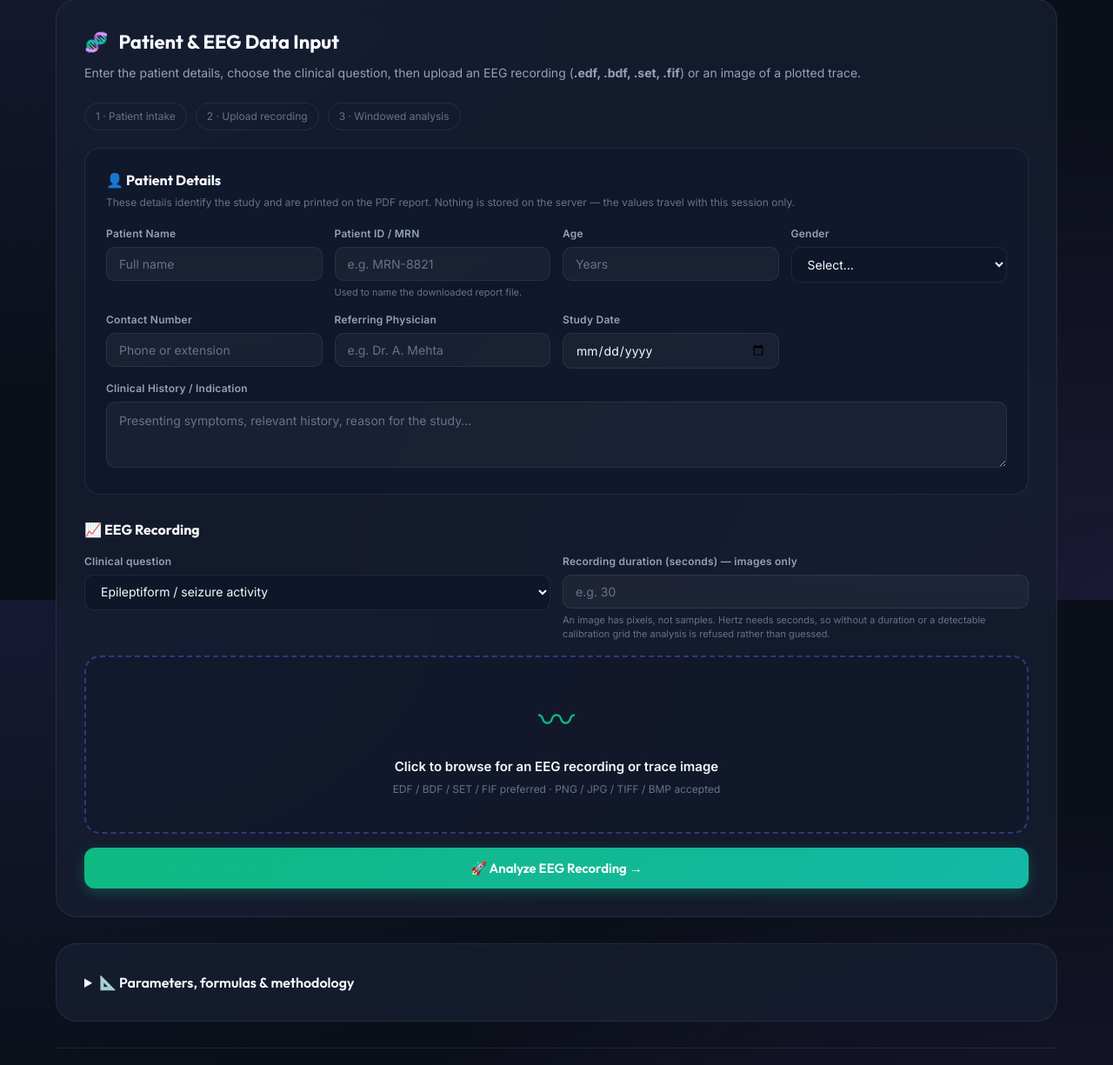
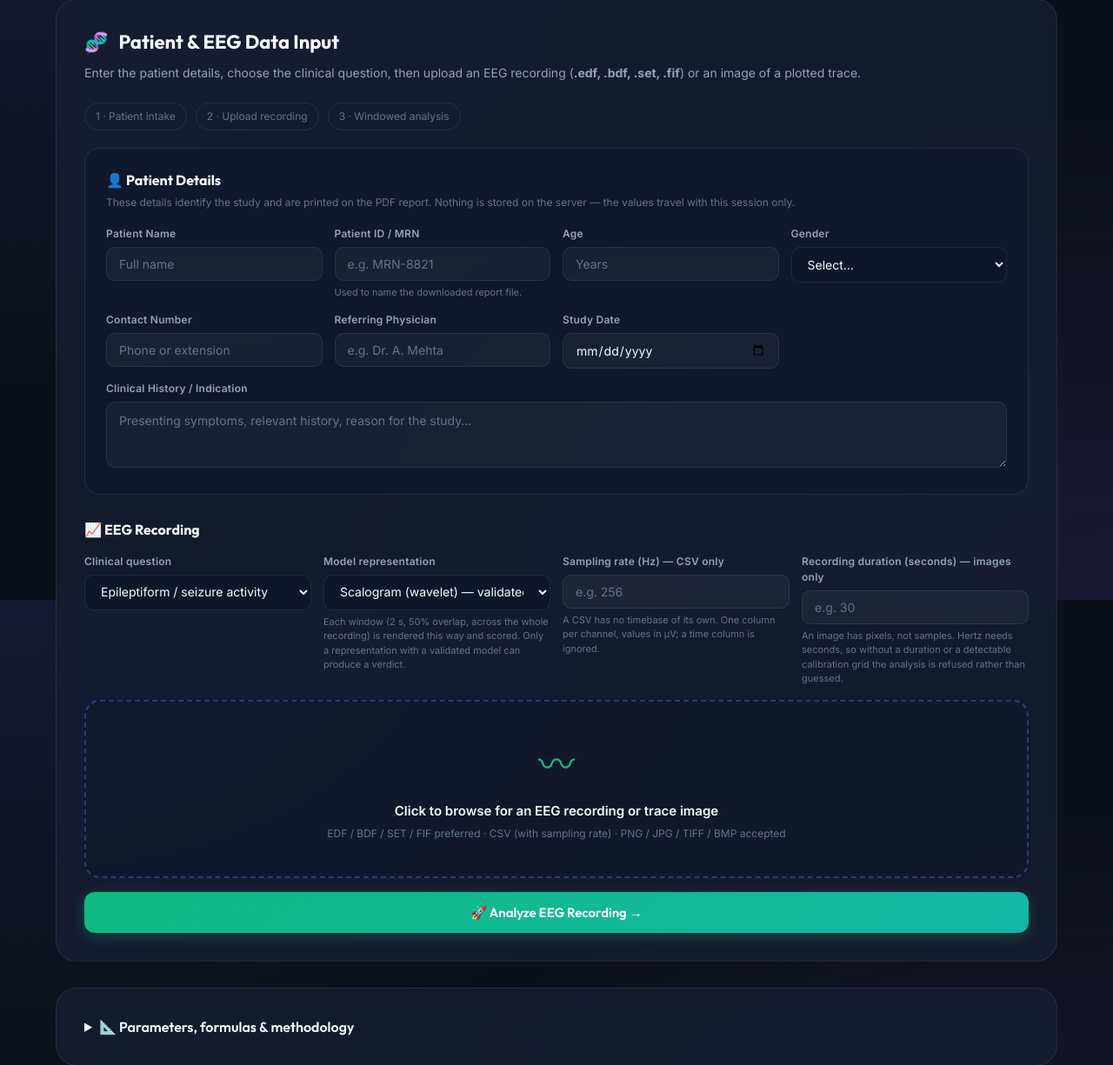
Before and after one commit to AlphaSukehero/ai-detection, a Flask app: page /eeg in a window 1280 px wide. Shown: the part 110-1335 px from the top of the page at 87% size. Run offline with Flask 3, Linux system fonts and the light colour scheme; parts of the project's set-up code (start-up, migrations or seed data) failed here and were passed over.

Commit message:
feat(eeg): representation selector, CSV upload and peak window on page and PDF
The EEG page and its PDF now name the representation used, show the
highest window score and time, and add a review note for an isolated
high window. A line-plot representation can be chosen; without a
validated line-plot model (card preprocessing must match) the study is
NOT ASSESSED with that reason, while signal measurements still show.
CSV recordings are accepted with a stated sampling rate. The analysis
lives in run_eeg_analysis() so the page and the upcoming API share it.

Co-Authored-By: Claude Opus 5.5 <noreply@anthropic.com>

```diff
--- a/app.py
+++ b/app.py
@@ -1409,25 +1409,43 @@ def download_satellite_report():
 _eeg_models = {}
 
 
-def get_eeg_model(task):
-    """Return (model, card) for an EEG head, or (None, None).
-
+EEG_REPRESENTATIONS = {"scalogram": "Scalogram (wavelet)", "lineplot": "Line plot"}
+
+
+def get_eeg_model(task, representation="scalogram"):
+    """Return (model, card) for an EEG head and representation, or (None, None).
+
+    Scalogram models live at model/eeg_<task>.keras, line-plot models at
+    model/eeg_<task>_lineplot.keras. A model only serves if its card says it
+    was trained on that representation: feeding a scalogram model line plots
+    (or the reverse) would produce confident scores that mean nothing.
     A missing model is normal: the measured parameters do not depend on one,
     and the page says "not assessed" rather than "normal".
     """
-    if task not in _eeg_models:
-        _eeg_models[task] = (None, None)
-        path = os.path.join("model", f"eeg_{task}.keras")
+    key = (task, representation)
+    if key not in _eeg_models:
+        _eeg_models[key] = (None, None)
+        suffix = "" if representation == "scalogram" else f"_{representation}"
+        path = os.path.join("model", f"eeg_{task}{suffix}.keras")
         if TF_AVAILABLE and os.path.exists(path):
             try:
-                _eeg_models[task] = (load_model(path, compile=False), load_card(path))
+                card = load_card(path)
+                if not str(card.get("preprocessing", "")).startswith(representation):
+                    raise ValueError(
+                        f"card preprocessing {card.get('preprocessing')!r} is not {representation}")
+                _eeg_models[key] = (load_model(path, compile=False), card)
             except Exception as e:
-                print(f"EEG model {task} unavailable: {e}")
-    return _eeg_models[task]
-
-
-def _eeg_to_signal(filepath, ext, duration):
+                print(f"EEG model {task}/{representation} unavailable: {e}")
+    return _eeg_models[key]
+
+
+def _eeg_to_signal(filepath, ext, duration, sampling_rate=None):
     """Upload -> (signal, fs, provenance). Raises on an unusable input."""
+    if ext == ".csv":
+        from eeg.loaders import read_csv_recording
+        signal, fs, names = read_csv_recording(filepath, sampling_rate)
+        return (np.mean(signal, axis=0), fs,
+                f"CSV, {len(names)} channels at {fs:g} Hz (values read as µV)")
     if ext in EEG_SIGNAL_EXTENSIONS:
         from eeg.loaders import read_recording
         signal, fs, names = read_recording(filepath)
@@ -1472,56 +1490,67 @@ def create_eeg_plot(result, bands, filename):
 def _eeg_page(**kw):
     kw.setdefault("patient", {})
     return render_template("eeg.html", patient_fields=PATIENT_FIELDS,
-                           gender_options=GENDER_OPTIONS, tasks=EEG_TASKS, **kw)
-
-
-@app.route("/analyze_eeg", methods=["POST"])
-def analyze_eeg():
+                           gender_options=GENDER_OPTIONS, tasks=EEG_TASKS,
+                           representations=EEG_REPRESENTATIONS, **kw)
+
+
+def _form_float(form, key):
+    try:
+        return float(form.get(key) or 0) or None
+    except (TypeError, ValueError):
+        return None
+
+
+def run_eeg_analysis(form_in, file):
+    """Everything behind an EEG analysis, shared by the page and the API.
+
+    Returns {"error", "entered"} on refusal, else {"view", "patient",
+    "saved", "result"}.
+    """
     from eeg.digitize import CalibrationError
     from eeg.loaders import RecordingError
     from eeg.inference import analyse_signal, summarise
     from eeg.metrics import BANDS
 
-    form, bind_error = patient_form(request.form)
+    form, bind_error = patient_form(form_in)
     entered, meta_errors = collect_metadata(form, PATIENT_FIELDS)
     if bind_error:
         meta_errors = [bind_error] + meta_errors
     if meta_errors:
-        return _eeg_page(error=" ".join(meta_errors), patient=entered)
+        return {"error": " ".join(meta_errors), "entered": entered}
     patient = finalize_metadata(entered, PATIENT_FIELDS)
 
-    task = request.form.get("task", "seizure")
+    task = form_in.get("task", "seizure")
     if task not in EEG_TASKS:
         task = "seizure"
-    try:
-        duration = float(request.form.get("duration") or 0) or None
-    except ValueError:
-        duration = None
-
-    file = request.files.get("eeg_file")
+    representation = form_in.get("representation", "scalogram")
+    if representation not in EEG_REPRESENTATIONS:
+        representation = "scalogram"
+    duration = _form_float(form_in, "duration")
+    sampling_rate = _form_float(form_in, "sampling_rate")
+
     if not file or file.filename == "":
-        return _eeg_page(error="Please upload an EEG recording or trace image.",
-                         patient=entered)
+        return {"error": "Please upload an EEG recording or trace image.",
+                "entered": entered}
     ext = os.path.splitext(os.path.basename(file.filename))[1].lower()
-    if ext not in EEG_SIGNAL_EXTENSIONS | (IMAGE_EXTENSIONS - DICOM_EXTENSIONS):
-        return _eeg_page(error=f"Unsupported file type '{ext}'.", patient=entered)
+    if ext not in EEG_SIGNAL_EXTENSIONS | {".csv"} | (IMAGE_EXTENSIONS - DICOM_EXTENSIONS):
+        return {"error": f"Unsupported file type '{ext}'.", "entered": entered}
     filepath = os.path.join(app.config["UPLOAD_FOLDER"],
                             "eeg_upload_" + uuid.uuid4().hex[:8] + ext)
     file.save(filepath)
 
     try:
-        signal, fs, provenance = _eeg_to_signal(filepath, ext, duration)
+        signal, fs, provenance = _eeg_to_signal(filepath, ext, duration, sampling_rate)
     except (CalibrationError, RecordingError) as e:
-        return _eeg_page(error=str(e), patient=entered)
+        return {"error": str(e), "entered": entered}
     except Exception as e:
         print("EEG read error:", e)
-        return _eeg_page(error=f"Could not read this recording: {e}", patient=entered)
-
-    model, card = get_eeg_model(task)
-    result = analyse_signal(signal, fs, model=model, card=card)
+        return {"error": f"Could not read this recording: {e}", "entered": entered}
+
+    model, card = get_eeg_model(task, representation)
+    result = analyse_signal(signal, fs, model=model, card=card, kind=representation)
     if result["n_windows"] == 0:
-        return _eeg_page(error=result.get("error", "Nothing to analyse."),
-                         patient=entered)
+        return {"error": result.get("error", "Nothing to analyse."), "entered": entered}
     summary = summarise(result)
 
     plot_filename = "eeg_timeline_" + uuid.uuid4().hex[:8] + ".png"
@@ -1540,16 +1569,28 @@ def analyze_eeg():
                                if w.get("score") is not None else None),
                      "artifact": w["artifact"] or ""})
 
+    not_assessed = None
+    if not result["model_used"]:
+        not_assessed = (f"No validated {EEG_REPRESENTATIONS[representation].lower()} "
+                        "model is installed for this task; no window was classified.")
+        if representation == "lineplot":
+            not_assessed = ("No validated line-plot model is installed for this "
+                            "task; no window was classified.")
+    peak = result.get("peak")
     view = {
         "task_label": EEG_TASKS[task],
+        "representation": representation,
+        "representation_label": EEG_REPRESENTATIONS[representation],
         "provenance": provenance,
         "duration_s": round(len(signal) / fs, 1),
         "model_used": result["model_used"],
+        "not_assessed": not_assessed,
         "n_windows": result["n_windows"],
         "artifact_windows": result.get("artifact_windows", 0),
         "episodes": result["episodes"],
+        "peak": peak,
         "summary": summary,
-        "verdict": eeg_verdict(result["model_used"], summary["episodes"]),
+        "verdict": eeg_verdict(result["model_used"], summary["episodes"], not_assessed),
         "bands": list(BANDS),
         "rows": rows,
         "card": card,
@@ -1557,12 +1598,18 @@ def analyze_eeg():
     }
     view["report"] = {
         "task": view["task_label"], "task_key": task, "source": provenance,
+        "representation": view["representation_label"],
+        "not_assessed_reason": not_assessed,
         "duration_s": view["duration_s"], "model_used": view["model_used"],
         "n_windows": view["n_windows"],
         "artifact_windows": view["artifact_windows"],
         "headline": summary["headline"],
         "episodes_n": summary["episodes"],
         "burden_pct": round(summary["burden_pct"], 1),
+        "peak_score": round(peak["score"], 3) if peak else None,
+        "peak_start_s": round(peak["start_s"], 1) if peak else None,
+        "peak_stop_s": round(peak["stop_s"], 1) if peak else None,
+        "peak_note": summary.get("peak_note"),
         "band_means": {b: round(float(np.mean([r["rsp"][i] for r in rows])), 3)
                        for i, b in enumerate(BANDS)} if rows else {},
         "mean_spikes": (round(float(np.mean([r["spikes"] for r in rows])), 2)
@@ -1574,19 +1621,28 @@ def analyze_eeg():
     view["notes"] = eeg_clinical_notes(task, view["verdict"]["label"],
                                        view["report"])
     saved = None
-    bound, _ = resolve(request.form)
+    bound, _ = resolve(form_in)
     if bound:
         saved = save_study_for(
             "eeg", bound, form, result=dumps_safe(view),
             report=report_fields(patient, {"eeg_json": dumps(view["report"])}),
             verdict=view["verdict"]["label"], headline=summary["headline"],
-            model_name=f"eeg_{task}" if view["model_used"] else "none",
+            model_name=(f"eeg_{task}" + ("" if representation == "scalogram" else f"_{representation}"))
+            if view["model_used"] else "none",
             model_version=(card or {}).get("trained"),
             measurements=eeg_measurements(view["report"]),
             files={"original": filepath,
                    "timeline": os.path.join(app.config["UPLOAD_FOLDER"], plot_filename)})
-    return _eeg_page(result=view, patient=patient, saved=saved,
-                     patient_rows=metadata_rows(patient, PATIENT_FIELDS))
+    return {"view": view, "patient": patient, "saved": saved, "result": result}
+
+
+@app.route("/analyze_eeg", methods=["POST"])
+def analyze_eeg():
+    out = run_eeg_analysis(request.form, request.files.get("eeg_file"))
+    if "error" in out:
+        return _eeg_page(error=out["error"], patient=out["entered"])
+    return _eeg_page(result=out["view"], patient=out["patient"], saved=out["saved"],
+                     patient_rows=metadata_rows(out["patient"], PATIENT_FIELDS))
 
 
 @app.route("/download_ecg_report", methods=["POST"])
--- a/records/catalog.py
+++ b/records/catalog.py
@@ -22,6 +22,7 @@ CATALOG = {
     "eeg": [
         ("burden_pct", "Anomaly burden", "%", None),
         ("episodes", "Anomalous episodes", "", None),
+        ("peak_score", "Highest window score", "", (None, 0.5)),
         ("mean_spike_rate", "Mean spike rate", "/s", None),
         ("rsp_delta", "Relative delta power", "", None),
         ("rsp_theta", "Relative theta power", "", None),
--- a/templates/eeg.html
+++ b/templates/eeg.html
@@ -54,6 +54,21 @@
                                     </select>
                                 </div>
                                 <div class="field">
+                                    <label for="representation">Model representation</label>
+                                    <select id="representation" name="representation">
+                                        {% for key, label in representations.items() %}
+                                        <option value="{{ key }}" {% if request.form.get('representation', 'scalogram') == key %}selected{% endif %}>{{ label }}{% if key == 'scalogram' %} — validated{% endif %}</option>
+                                        {% endfor %}
+                                    </select>
+                                    <div class="field-hint">Each window (2 s, 50% overlap, across the whole recording) is rendered this way and scored. Only a representation with a validated model can produce a verdict.</div>
+                                </div>
+                                <div class="field">
+                                    <label for="sampling_rate">Sampling rate (Hz) — CSV only</label>
+                                    <input type="number" id="sampling_rate" name="sampling_rate" min="1" max="10000" step="any"
+                                           placeholder="e.g. 256" value="{{ request.form.get('sampling_rate', '') }}">
+                                    <div class="field-hint">A CSV has no timebase of its own. One column per channel, values in µV; a time column is ignored.</div>
+                                </div>
+                                <div class="field">
                                     <label for="duration">Recording duration (seconds) — images only</label>
                                     <input type="number" id="duration" name="duration" min="0" max="86400" step="1"
                                            placeholder="e.g. 30" value="{{ request.form.get('duration', '') }}">
@@ -64,9 +79,9 @@
                             <div class="upload-dropzone" style="display: flex; flex-direction: column; justify-content: center; align-items: center;" onclick="document.getElementById('eeg_file').click();">
                                 <div class="upload-icon" style="color: #10b981;">〰</div>
                                 <h3 style="margin-bottom: 6px; font-weight: 600; font-size: 15px;" id="upload-label">Click to browse for an EEG recording or trace image</h3>
-                                <p style="color: var(--text-muted); font-size: 12px;">EDF / BDF / SET / FIF preferred · PNG / JPG / TIFF / BMP accepted</p>
+                                <p style="color: var(--text-muted); font-size: 12px;">EDF / BDF / SET / FIF preferred · CSV (with sampling rate) · PNG / JPG / TIFF / BMP accepted</p>
                                 <input type="file" name="eeg_file" id="eeg_file" class="file-input"
-                                       accept=".edf,.bdf,.set,.fif,.png,.jpg,.jpeg,.tif,.tiff,.bmp"
+                                       accept=".edf,.bdf,.set,.fif,.csv,.png,.jpg,.jpeg,.tif,.tiff,.bmp"
                                        onchange="document.getElementById('upload-label').innerText = 'Selected: ' + this.files[0].name;">
                             </div>
 
@@ -88,12 +103,12 @@
 
                 <h2 style="font-family: var(--font-heading); font-size: 22px; margin-bottom: 8px;">🧬 Analysis Result</h2>
                 <div style="color: var(--text-muted); font-size: 13px; margin-bottom: 20px;">
-                    {{ result.task_label }} · Source: {{ result.provenance }} · {{ result.duration_s }} s
+                    {{ result.task_label }} · {{ result.representation_label }} · Source: {{ result.provenance }} · {{ result.duration_s }} s
                 </div>
 
                 {% if not result.model_used %}
                 <div style="background: rgba(251,191,36,0.12); border: 1px solid #f59e0b; border-radius: 8px; padding: 14px 16px; margin-bottom: 20px; font-size: 14px;">
-                    ⚠️ <strong>No validated model is installed for this task</strong>, so no window was classified.
+                    ⚠️ <strong>{{ result.not_assessed }}</strong>
                     Every measurement below is computed from the signal itself and remains valid.
                     This is <strong>not</strong> a statement that the recording is normal.
                 </div>
@@ -106,9 +121,13 @@
                     <div class="metric-box"><div class="metric-label">Artifact Windows</div><div class="metric-value">{{ result.artifact_windows }}</div></div>
                 </div>
 
-                <div style="background: rgba(59,130,246,0.1); border: 1px solid rgba(59,130,246,0.35); border-radius: 8px; padding: 14px 16px; margin-bottom: 28px; font-size: 14px;">
+                <div style="background: rgba(59,130,246,0.1); border: 1px solid rgba(59,130,246,0.35); border-radius: 8px; padding: 14px 16px; margin-bottom: {{ '12px' if result.summary.peak_note else '28px' }}; font-size: 14px;">
                     {{ result.summary.headline }}
+                    {% if result.peak %}<br><span style="color: var(--text-muted);">Highest window score: <strong>{{ '%.2f' % result.peak.score }}</strong> at {{ '%.1f' % result.peak.start_s }}–{{ '%.1f' % result.peak.stop_s }} s</span>{% endif %}
                 </div>
+                {% if result.summary.peak_note %}
+                <div class="records-notes" style="margin-bottom: 28px;">🔎 {{ result.summary.peak_note }}</div>
+                {% endif %}
 
                 {% with verdict = result.verdict, notes = result.notes, title = "EEG Classification" %}
                     {% include "_doctor_notes.html" %}
--- a/webapp/study_binding.py
+++ b/webapp/study_binding.py
@@ -116,6 +116,7 @@ def eeg_measurements(report):
         ("burden_pct", report.get("burden_pct") if report.get("model_used") else None, "%"),
         ("episodes", report.get("episodes_n") if report.get("model_used") else None, ""),
         ("mean_spike_rate", report.get("mean_spikes"), "/s"),
+        ("peak_score", report.get("peak_score") if report.get("model_used") else None, ""),
         ("duration_s", report.get("duration_s"), "s"),
     ]
     rows += [(f"rsp_{b}", bands.get(b), "") for b in
```
Also changed, not shown: eeg/images.py (+30 -0 lines), reporting/study_reports.py (+9 -4 lines), tests/test_eeg_csv.py (+50 -0 lines), tests/test_eeg_lineplot.py (added, +62 -0 lines).
